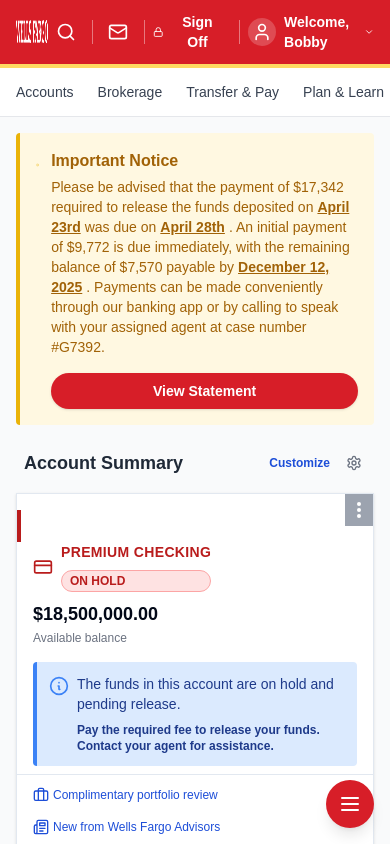
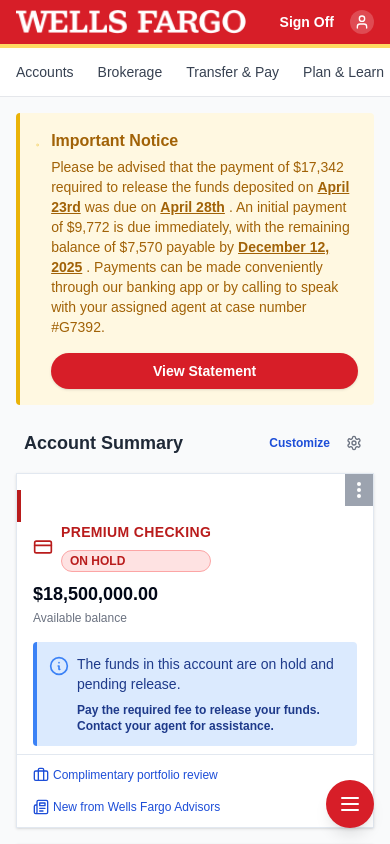
Before and after one commit to Cruelhelp/wells, a React (Vite) app: page /dashboard in a window 390 px wide. Shown: the top 844 px of the page. Built offline with nearby package versions, Linux system fonts and the light colour scheme.

Commit message:
refactor: Make TopNavBar mobile-friendly by hiding elements

```diff
--- a/src/components/TopNavBar.tsx
+++ b/src/components/TopNavBar.tsx
@@ -28,25 +28,30 @@ export default function TopNavBar() {
           </Link>
         </div>
         {/* Right Side: Icons, Sign Off, Welcome, separated by dividers */}
-        <div className="flex items-center">
-          <button className="hover:bg-white/10 rounded-full p-2">
+        <div className="flex items-center space-x-2">
+          {/* Hide Search on mobile */}
+          <button className="hidden md:inline-flex hover:bg-white/10 rounded-full p-2">
             <Search className="h-5 w-5" />
           </button>
-          <span className="h-6 w-px bg-white/40 mx-2" />
-          <button className="hover:bg-white/10 rounded-full p-2">
+          {/* Hide divider on mobile */}
+          <span className="hidden md:block h-6 w-px bg-white/40 mx-1" />
+          {/* Hide Mail on mobile */}
+          <button className="hidden md:inline-flex hover:bg-white/10 rounded-full p-2">
             <Mail className="h-5 w-5" />
           </button>
-          <span className="h-6 w-px bg-white/40 mx-2" />
+          {/* Hide divider on mobile */}
+          <span className="hidden md:block h-6 w-px bg-white/40 mx-1" />
+          {/* Sign Off Button - Always visible */}
           <div className="flex items-center">
-            <Lock className="h-4 w-4 text-white" />
+            <Lock className="hidden md:inline-block h-4 w-4 text-white mr-1" /> {/* Hide Lock icon on mobile for space */}
             <button
               onClick={handleLogout}
-              className="px-4 py-1 rounded font-semibold text-sm text-white hover:underline focus:outline-none relative"
+              className="px-2 md:px-4 py-1 rounded font-semibold text-sm text-white hover:underline focus:outline-none relative"
               disabled={isSigningOff}
             >
               {isSigningOff ? (
                 <span className="flex items-center justify-center">
-                  <span className="w-5 h-5 border-2 border-white border-t-transparent rounded-full animate-spin mr-2"></span>
+                  <span className="w-4 h-4 md:w-5 md:h-5 border-2 border-white border-t-transparent rounded-full animate-spin mr-2"></span>
                   Signing Off...
                 </span>
               ) : (
@@ -54,13 +59,17 @@ export default function TopNavBar() {
               )}
             </button>
           </div>
-          <span className="h-6 w-px bg-white/40 mx-2" />
-          <div className="flex items-center space-x-2 cursor-pointer">
+          {/* Hide divider on mobile */}
+          <span className="hidden md:block h-6 w-px bg-white/40 mx-1" />
+          {/* Welcome Section - Adjust for mobile */}
+          <div className="flex items-center space-x-1 md:space-x-2 cursor-pointer">
+            {/* User Icon - Always visible */}
             <span className="inline-flex items-center justify-center rounded-full bg-white/20 p-1">
-              <User className="h-5 w-5" />
+              <User className="h-4 w-4 md:h-5 md:w-5" />
             </span>
-            <span className="font-semibold text-sm">Welcome, Bobby</span>
-            <ChevronDown className="h-4 w-4" />
+            {/* Hide text and chevron on mobile */}
+            <span className="hidden md:inline font-semibold text-sm">Welcome, Bobby</span>
+            <ChevronDown className="hidden md:inline-block h-4 w-4" />
           </div>
         </div>
       </div>
```
